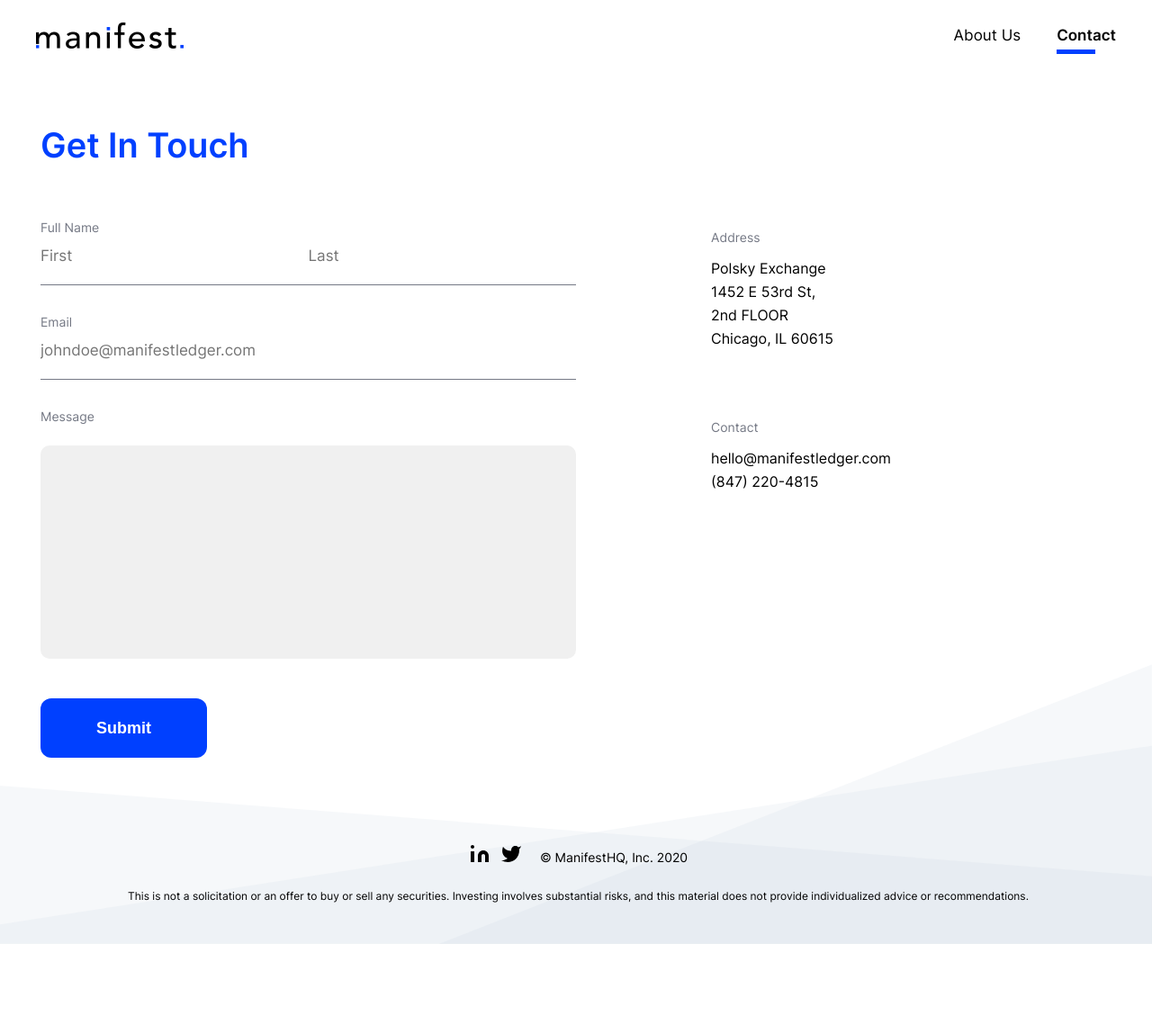
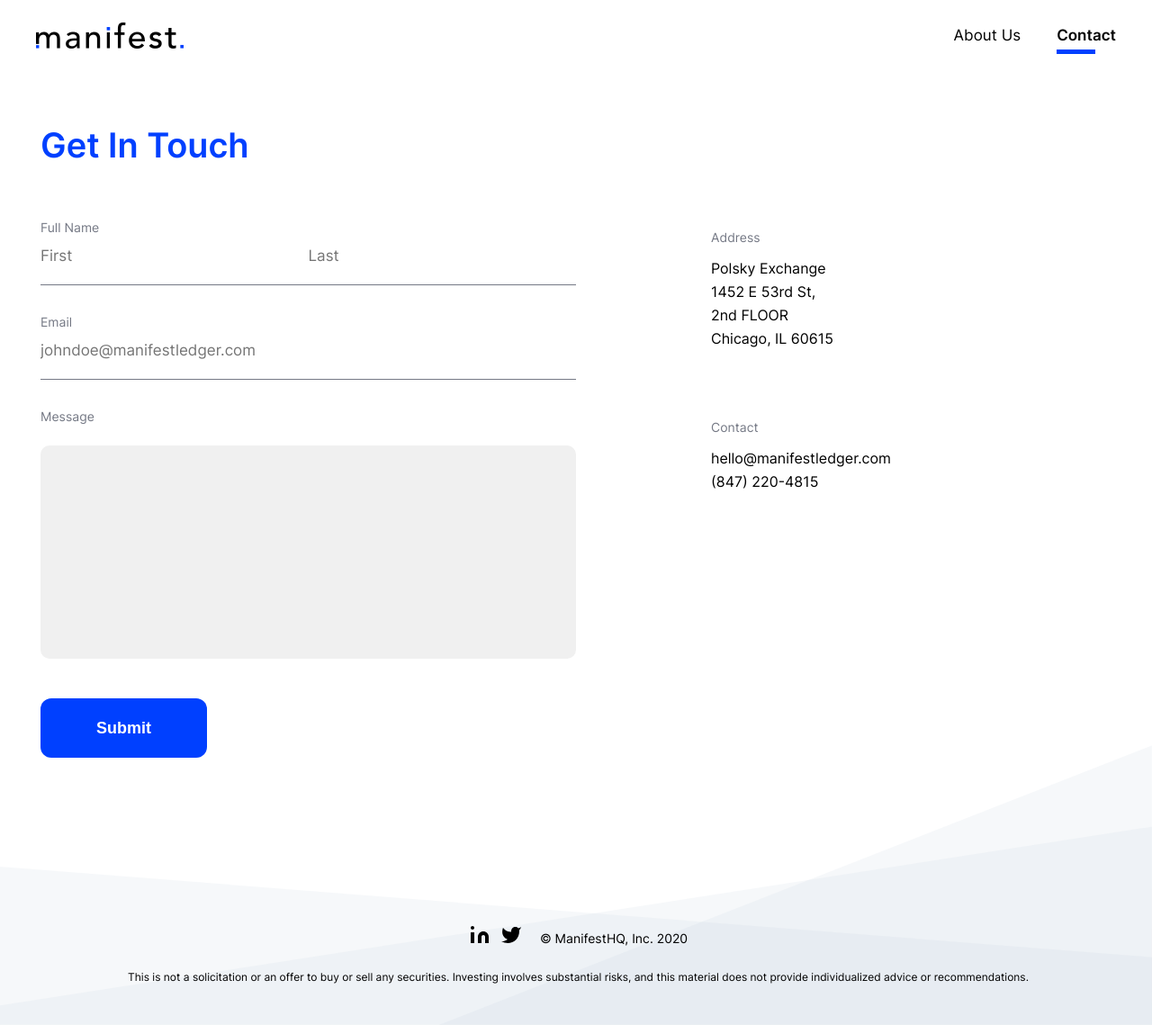
Before and after one commit to VestHQ/manifest_ledger, a Jekyll site: the page built from contact.html, in a window 1280 px wide. Shown: the whole page at 90% size. Built offline with Jekyll 4.4.1, drawn with Linux system fonts in a browser that asks for light colours; before the commit the page ends 1049 px from its top, so only the background shows below that.

Commit message:
update contact page

```diff
--- a/_sass/main.scss
+++ b/_sass/main.scss
@@ -204,10 +204,11 @@ section.contact {
         @include container-inner;
     }
 
-    margin: 60px 0 25px 0;
+    margin: 60px 0 115px 0;
 
-    @include respond(large-phone) {
-        margin-top: 25px;
+    @include respond(laptop) {
+        margin: 60px 0 15px 0;
+
     }
 }
 
```
